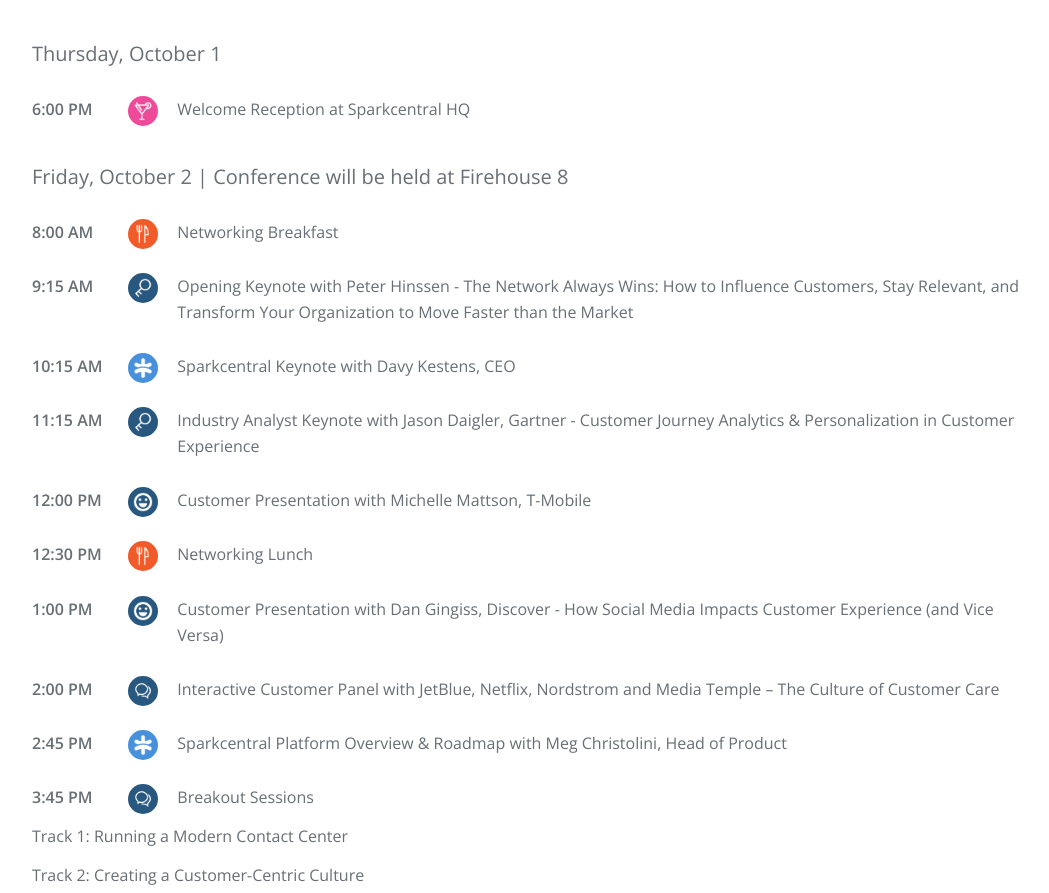
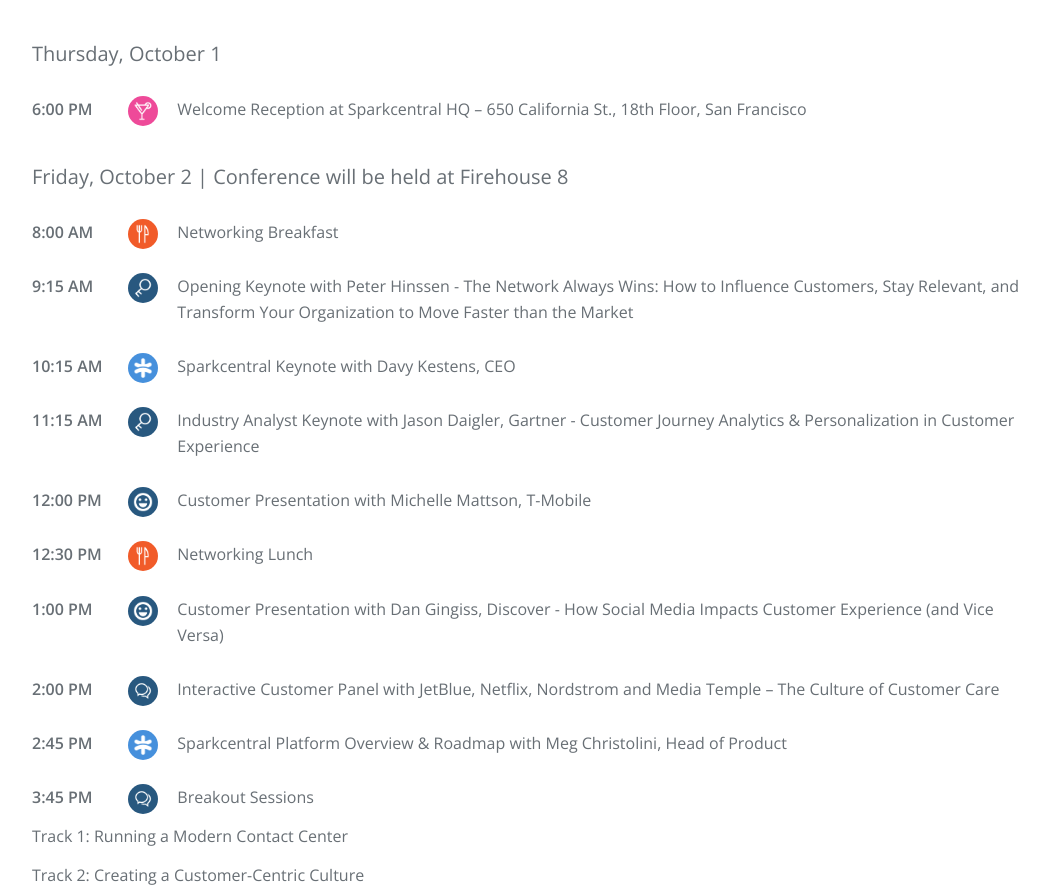
Before and after one commit to meyercc/scxs, a plain HTML site: page index.html in a window 1280 px wide. Shown: the part 3484-4377 px from the top of the page, without its empty margins (38-1087 px from the left). Drawn offline with nearby package versions, Linux system fonts and the light colour scheme; a script that the page names is missing; files whose address does not match are found by name.

Commit message:
Added office address to the agenda

```diff
--- a/index.html
+++ b/index.html
@@ -188,7 +188,7 @@
 					<li>
 						<span class="agenda-time">6:00 PM</span>
 						<span class="marker drinks"></span>
-						<p>Welcome Reception at Sparkcentral HQ</p>
+						<p>Welcome Reception at Sparkcentral HQ – 650 California St., 18th Floor, San Francisco</p>
 					</li>
 					<li><h4>Friday, October 2 | Conference will be held at Firehouse 8</h4></li>
 					<li>
```
